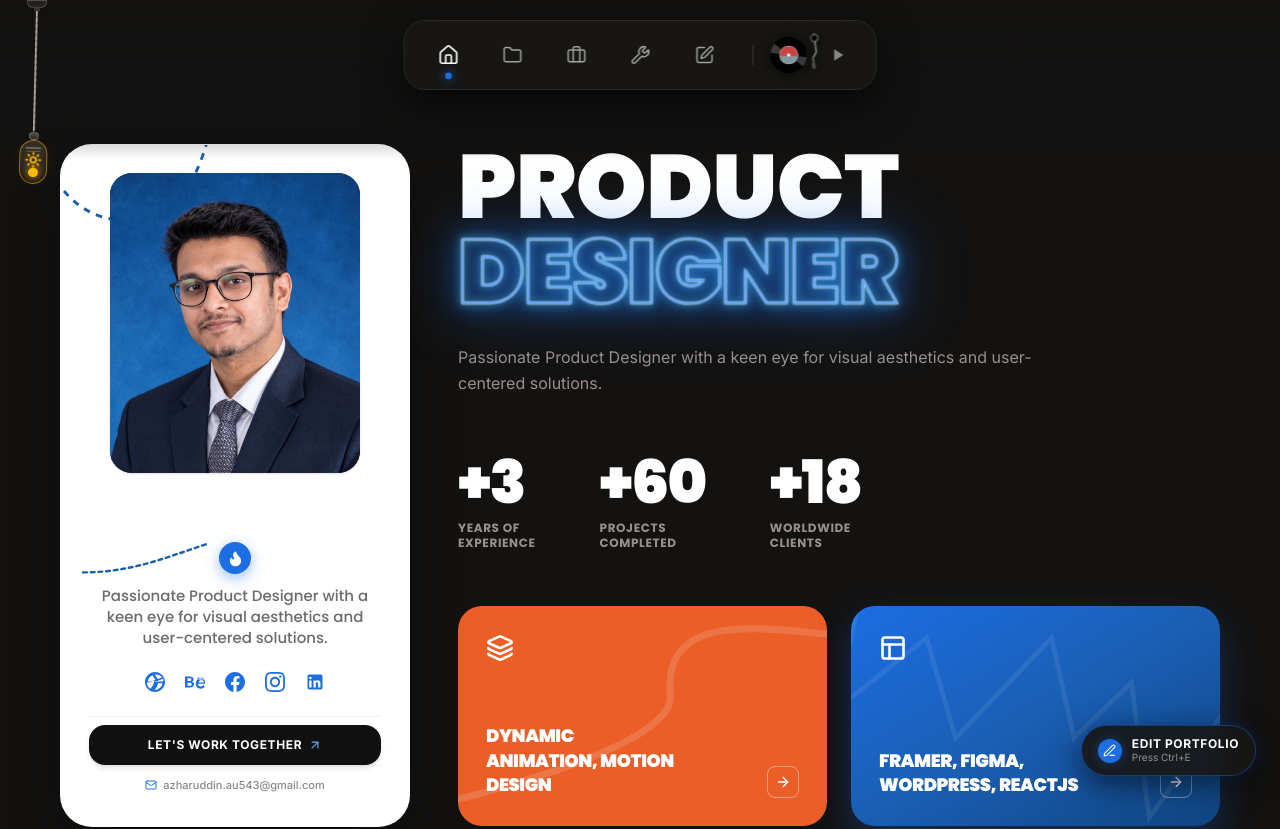
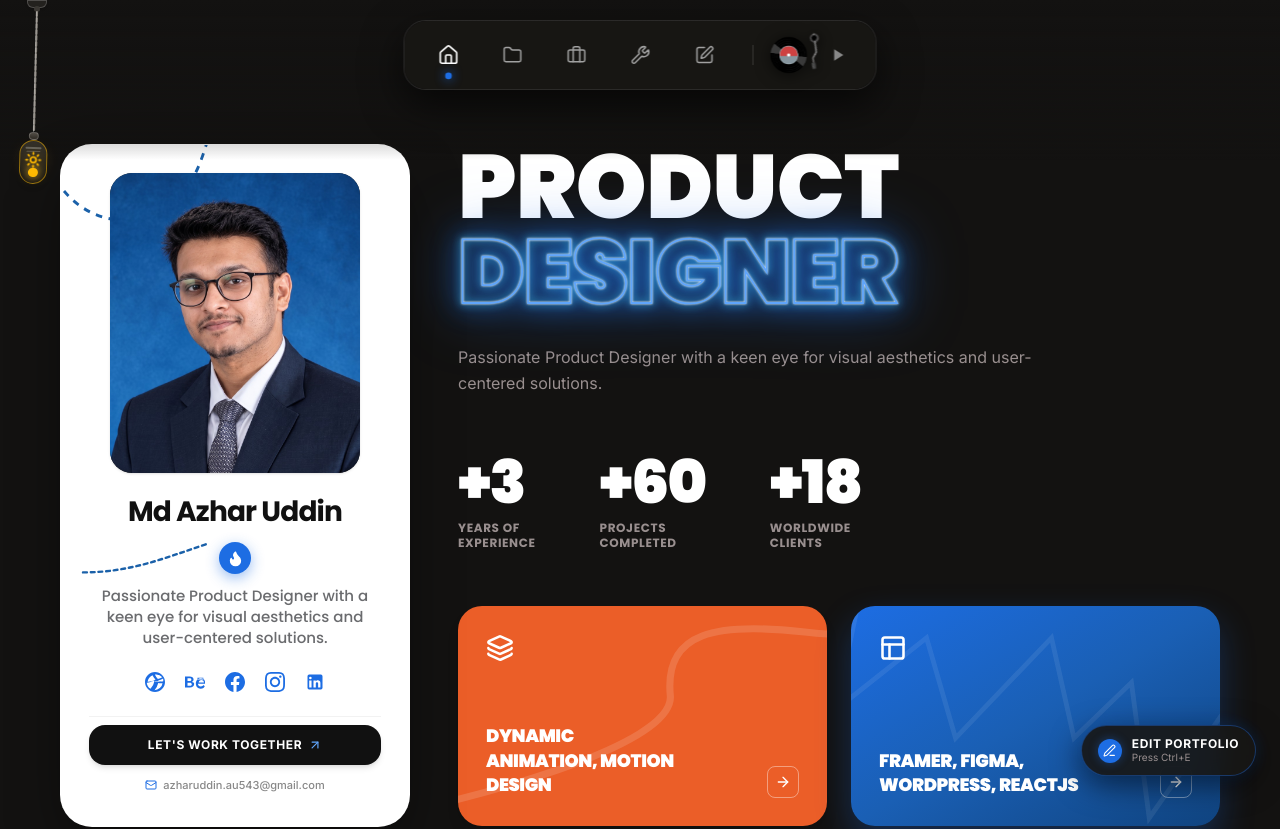
Before and after one commit to azharuddinak47/azhar-uddin-portfolio, a Next.js app: page / in a window 1280 px wide. Shown: the top 829 px of the page. Built offline with nearby package versions, Linux system fonts and the light colour scheme.

Commit message:
Fix name color turning white in night mode on white profile card

```diff
--- a/src/app/globals.css
+++ b/src/app/globals.css
@@ -140,7 +140,6 @@ h1, h2, h3, h4, h5, h6 {
   font-family: var(--font-poppins);
   letter-spacing: -0.03em;
   font-weight: 700;
-  color: var(--text-primary);
 }
 
 /* Framer Style Glassmorphism */
--- a/src/components/layout/SidebarProfileCard.tsx
+++ b/src/components/layout/SidebarProfileCard.tsx
@@ -67,7 +67,10 @@ export const SidebarProfileCard = ({ onOpenEditModal }: { onOpenEditModal: () =>
         </div>
 
         {/* Name matching Sawad typography */}
-        <h2 className="text-2xl sm:text-[28px] font-black text-[#111111] tracking-tight font-[family-name:var(--font-poppins)] text-center mb-3 z-10 select-text cursor-text">
+        <h2
+          style={{ color: '#111111' }}
+          className="text-2xl sm:text-[28px] font-black !text-[#111111] tracking-tight font-[family-name:var(--font-poppins)] text-center mb-3 z-10 select-text cursor-text"
+        >
           {profile.name?.trim() || 'Md Azhar Uddin'}
         </h2>
 
@@ -94,7 +97,10 @@ export const SidebarProfileCard = ({ onOpenEditModal }: { onOpenEditModal: () =>
         </div>
 
         {/* Short Subtitle / Bio matching Sawad */}
-        <p className="text-sm sm:text-[15px] font-medium text-[#6a6b6e] text-center leading-snug max-w-[270px] mb-6 z-10 font-[family-name:var(--font-poppins)] select-text cursor-text">
+        <p
+          style={{ color: '#6a6b6e' }}
+          className="text-sm sm:text-[15px] font-medium !text-[#6a6b6e] text-center leading-snug max-w-[270px] mb-6 z-10 font-[family-name:var(--font-poppins)] select-text cursor-text"
+        >
           {cardDescription}
         </p>
 
```
